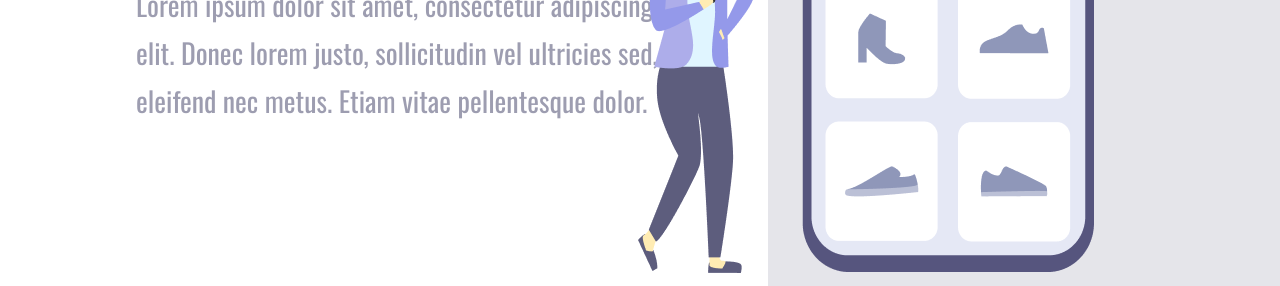
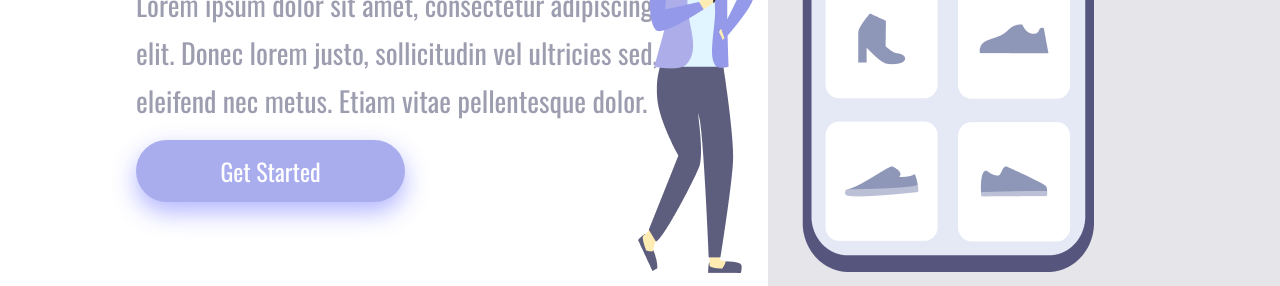
Before and after one commit to jjhoosy/Primeiro-projeto--Responsivo-feito, a plain HTML site: page index.html in a window 1280 px wide. In both pictures the pointer is over the button "Get Started". Shown: the part 514-800 px from the top of the page. Drawn offline with nearby package versions, Linux system fonts and the light colour scheme.

Commit message:
Arquivo  button:haver, button:active modificado no stlys.css

```diff
--- a/styles.css
+++ b/styles.css
@@ -71,14 +71,14 @@ button {
 }
 
 button:hover {
-    opacity: .0;
+    opacity: 0.8;
 
 
 
 }
 
 button:active {
-    opacity: .2;
+    opacity: 0.5;
 }
 
 a {
```
